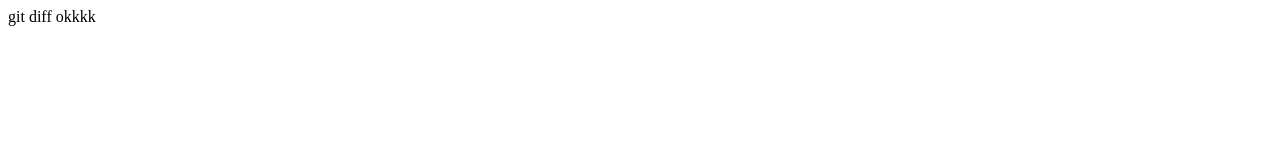
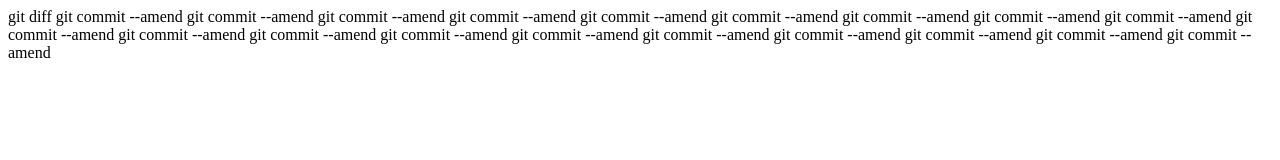
Before and after one commit to nisssy/Git_Practice2_Back, a plain HTML site: page index.html in a window 1280 px wide. Drawn offline with Linux system fonts and the light colour scheme.

Commit message:
git commit --amend

```diff
--- a/index.html
+++ b/index.html
@@ -8,6 +8,24 @@
 </head>
 <body>
   git diff
-  okkkk
+  git commit --amend
+  git commit --amend
+  git commit --amend
+  git commit --amend
+  git commit --amend
+  git commit --amend
+  git commit --amend
+  git commit --amend
+  git commit --amend
+  git commit --amend
+  git commit --amend
+  git commit --amend
+  git commit --amend
+  git commit --amend
+  git commit --amend
+  git commit --amend
+  git commit --amend
+  git commit --amend
+  git commit --amend
 </body>
 </html>
```
